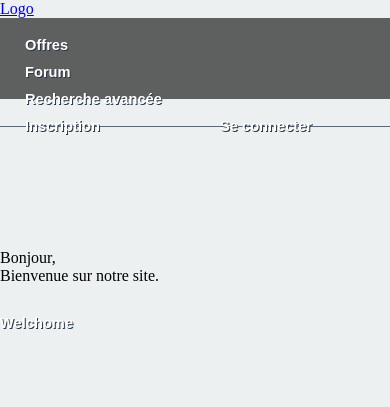
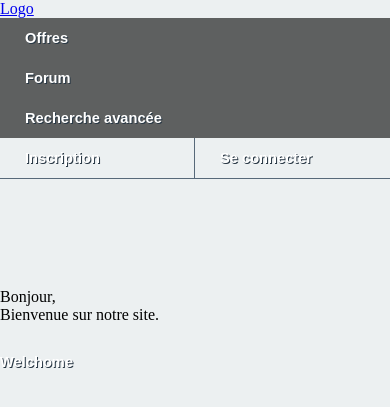
Before and after one commit to stephanedhml/APP-Welchome, a PHP site: page /APP-Welchome/ in a window 390 px wide. Shown: the top 407 px of the page. Run offline with PHP 8.4, Linux system fonts and the light colour scheme; some web fonts are replaced.

Commit message:
Réparation du responsive HS suite à chgt apparence barre menu

```diff
--- a/menu_responsivet/config.php
+++ b/menu_responsivet/config.php
@@ -1,7 +1,7 @@
 <?php
 try
 	{
-		$bdd = new PDO ('mysql:host=localhost;dbname=welchome', 'root', 'root', array(PDO::ATTR_ERRMODE => PDO::ERRMODE_EXCEPTION));
+		$bdd = new PDO ('mysql:host=localhost;dbname=welchome', 'root', '', array(PDO::ATTR_ERRMODE => PDO::ERRMODE_EXCEPTION));
 	}
 	catch(Exception $e)
 	{
--- a/menu_responsivet/style_menu.css
+++ b/menu_responsivet/style_menu.css
@@ -14,7 +14,7 @@ body {
 
 }
 nav {
-	height: 50px;
+	height: 40px;
 	width: 100%;
 
 	background-color: rgba(0,0,0,0.6);
@@ -43,9 +43,8 @@ nav a {
 	width: 150px;
 	text-align: center;
 	text-decoration: none;
-	line-height: 0px;
+	line-height: 40px;
 	text-shadow: 1px 1px 0px #283744;
-	margin-top: 27px;
 }
 nav li a {
 	border-right: 1px solid #576979;
```
